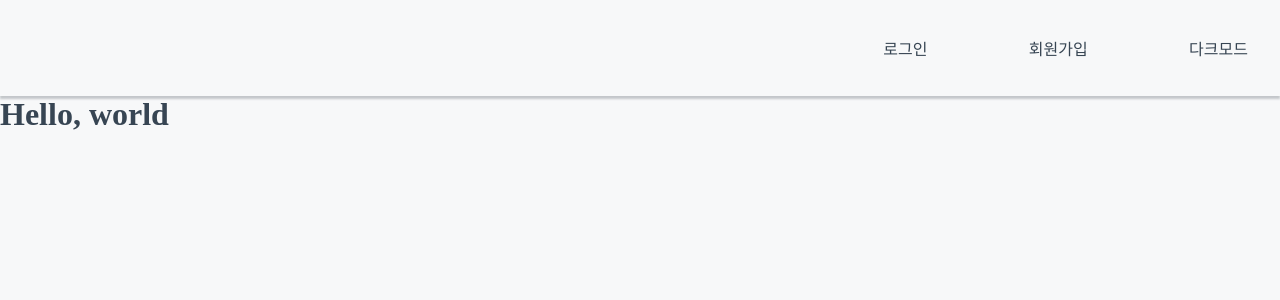
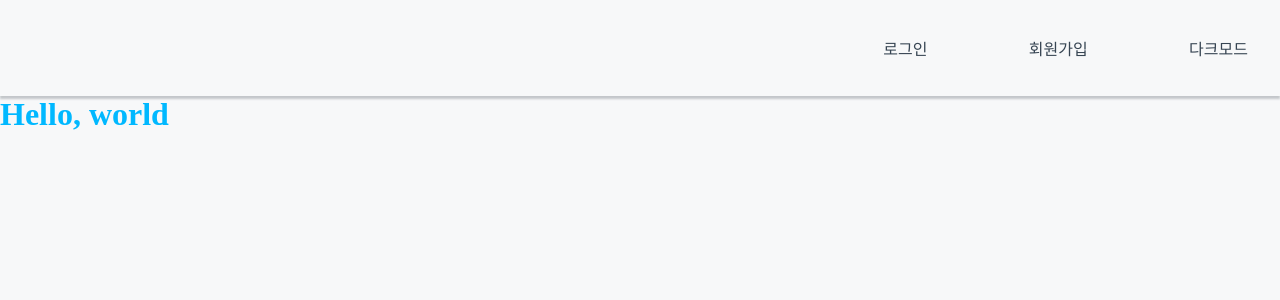
Before and after one commit to codestates/road-to-interview, a React (Create React App) app in the folder client/: page / in a window 1280 px wide. Shown: the top 300 px of the page. Built offline with nearby package versions, Linux system fonts and the light colour scheme.

Commit message:
style: theme tint 컬러 추가

```diff
--- a/client/src/App.jsx
+++ b/client/src/App.jsx
@@ -1,4 +1,4 @@
-import { ThemeProvider } from '@emotion/react';
+import { css, ThemeProvider } from '@emotion/react';
 import { theme as THEME } from '@/styles';
 
 import Global from '@/styles/Global';
@@ -12,7 +12,15 @@ export default function App() {
       <ThemeProvider theme={THEME[mode]}>
         <Global theme={THEME[mode]} />
         <Nav />
-        <h1>Hello, world</h1>
+        <h1
+          css={theme =>
+            css`
+              color: ${theme.colors.tint.blue[500]};
+            `
+          }
+        >
+          Hello, world
+        </h1>
       </ThemeProvider>
     </div>
   );
--- a/client/src/styles/palette.js
+++ b/client/src/styles/palette.js
@@ -9,6 +9,39 @@ const light = {
     600: '#374553',
     700: '#28323C',
     800: '#161D24',
+  },
+  tint: {
+    blue: {
+      100: '#E1F5FF',
+      200: '#B2E5FF',
+      300: '#7DD5FF',
+      400: '#44C4FF',
+      500: '#00B8FF',
+      600: '#00AAFE',
+      700: '#009BEF',
+      800: '#0088DA',
+    },
+    coral: {
+      100: '#FFEEF1',
+      200: '#FFD5D9',
+      300: '#F8A8A5',
+      400: '#F28882',
+      500: '#FF6F61',
+      600: '#FF6247',
+      700: '#F75B48',
+      800: '#E45141',
+    },
+    navy: {
+      500: '#0069FF',
+      600: '#1B56EC',
+    },
+    red: {
+      500: '#FF2C51',
+    },
+    yellow: {
+      500: '#FFF028',
+      600: '#FFD324',
+    },
   },
 };
 
@@ -24,6 +57,39 @@ const dark = {
     700: '#F7F8F9',
     800: '#FDFDFD',
   },
+  tint: {
+    blue: {
+      100: '#0077C8',
+      200: '#0088DC',
+      300: '#00A9FF',
+      400: '#00B7FF',
+      500: '#00C3FF',
+      600: '#6FD4FF',
+      700: '#ACE5FF',
+      800: '#DEF5FF',
+    },
+    coral: {
+      100: '#D73F2F',
+      200: '#E44636',
+      300: '#F7503C',
+      400: '#FF583B',
+      500: '#FF6557',
+      600: '#F3817B',
+      700: '#F9A4A0',
+      800: '#FFD3D6',
+    },
+    navy: {
+      500: '#007EFF',
+      600: '#008DFF',
+    },
+    red: {
+      500: '#F26175',
+    },
+    yellow: {
+      500: '#FFD324',
+      600: '#FFF028',
+    },
+  },
 };
 
 const palette = {
--- a/client/src/styles/theme.js
+++ b/client/src/styles/theme.js
@@ -6,6 +6,9 @@ const colors = {
   light: {
     gray: {
       ...palette.light.gray,
+    },
+    tint: {
+      ...palette.light.tint,
     },
     background: palette.light.gray[200],
     background_base: 'white',
@@ -37,6 +40,9 @@ const colors = {
   dark: {
     gray: {
       ...palette.dark.gray,
+    },
+    tint: {
+      ...palette.dark.tint,
     },
     background: 'black',
     background_base: palette.dark.gray[50],
```
